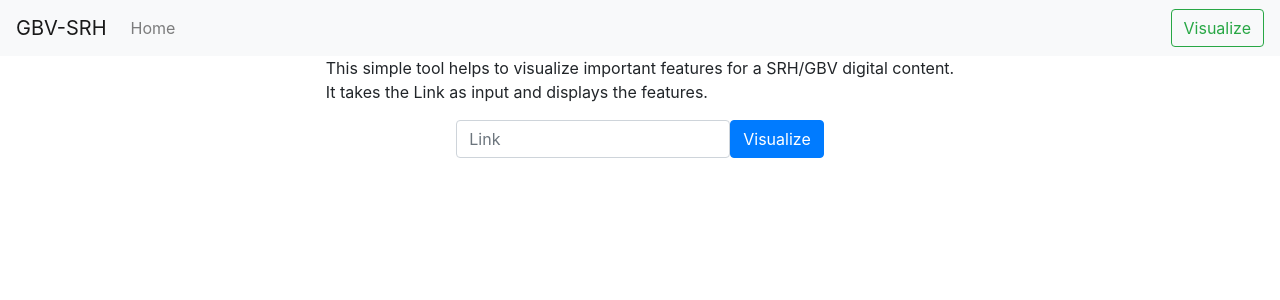
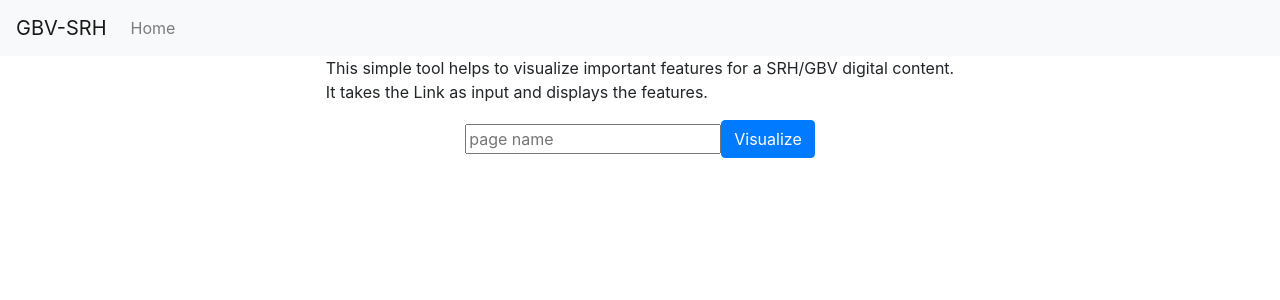
Before and after one commit to yonycherkos/SRH-GBV, a React (Create React App) app: page / in a window 1280 px wide. Shown: the top 300 px of the page. Built offline with nearby package versions, Linux system fonts and the light colour scheme.

Commit message:
barchart to visualize woe and iv of a give fb post

```diff
--- a/src/App.js
+++ b/src/App.js
@@ -1,39 +1,47 @@
-import React, { PureComponent, Fragment } from 'react';
-import './App.css';
-import 'bootstrap/dist/css/bootstrap.min.css';
+import React, { Fragment } from "react";
+import "./App.css";
+import "bootstrap/dist/css/bootstrap.min.css";
 import {
   BarChart,
   Bar,
-  Cell,
   XAxis,
   YAxis,
   CartesianGrid,
   Tooltip,
   Legend,
-} from 'recharts';
+} from "recharts";
 
 import {
   Navbar,
   Nav,
-  NavDropdown,
   Form,
-  FormControl,
-  Button
-} from 'react-bootstrap';
+  Button,
+} from "react-bootstrap";
 
 class App extends React.Component {
   state = {
     clicked: false,
+    pageName: "",
     data: [],
+  };
+
+  static jsfiddleUrl = "https://jsfiddle.net/alidingling/30763kr7/";
+
+  handleChange = (event) => {
+    this.setState({ pageName: event.target.value });
   }
 
-  static jsfiddleUrl = 'https://jsfiddle.net/alidingling/30763kr7/';
-
-  clickHandler() {
-    fetch('/time').then(res => res.json()).then(data => {
-      this.setState({"data": data.data});
-    });
-    this.setState({'clicked': true});
+  handleSubmit = (event) => {
+    event.preventDefault();
+    fetch("/api", {
+      method: "POST",
+      headers: {"Content-Type":"application/json"},
+      body: JSON.stringify({"pageName": this.state.pageName})
+    }).then((response) => response.json())
+      .then((response) => {
+        this.setState({ data: response.data });
+      }).catch((error) => console.log(error));
+    this.setState({ clicked: true });
   }
 
   render() {
@@ -46,61 +54,48 @@ class App extends React.Component {
             <Nav className="mr-auto">
               <Nav.Link
                 href="#home"
-                onClick={() => this.setState({'clicked': false})}
+                onClick={() => this.setState({ clicked: false })}
               >
                 Home
               </Nav.Link>
             </Nav>
-              <Button
-                variant="outline-success"
-                onClick={() => this.clickHandler()}
-                >
-                Visualize
-              </Button>
           </Navbar.Collapse>
         </Navbar>
-        <div className={'description'}>
+        <div className={"description"}>
           <p>
-            This simple tool helps to visualize important features for a SRH/GBV digital content.
-            <br/>
+            This simple tool helps to visualize important features for a SRH/GBV
+            digital content.
+            <br />
             It takes the Link as input and displays the features.
           </p>
         </div>
-          <div className={'description'}>
-          <Form inline>
-            <FormControl type="text" placeholder="Link" onSubmit={() => this.s} />
-            <Button variant="primary">Visualize</Button>
+        <div className={"description"}>
+          <Form inline onSubmit={this.handleSubmit}>
+            <input
+              name="page_name"
+              placeholder="page name"
+              value={this.state.value}
+              onChange={this.handleChange}
+            />
+            <Button type="submit" variant="primary">Visualize</Button>
           </Form>
         </div>
-        {
-          this.state.clicked ?
+        {this.state.clicked ? (
           <div className={"barChart"}>
-          <BarChart
-
-            width={800}
-            height={500}
-            data={this.state.data}
-            margin={{
-              top: 5, right: 30, left: 20, bottom: 5,
-            }}
-          >
+            <BarChart width={730} height={250} data={this.state.data}>
               <CartesianGrid strokeDasharray="3 3" />
-            <XAxis dataKey="name" />
+              <XAxis dataKey="keyword" />
               <YAxis />
               <Tooltip />
               <Legend />
-            <Bar dataKey="value" fill="#0088A9" />
-
+              <Bar dataKey="woe" fill="#8884d8" />
+              <Bar dataKey="iv" fill="#82ca9d" />
             </BarChart>
           </div>
-          :
-          null
-          }
+        ) : null}
       </Fragment>
     );
-
   }
 }
 
-
 export default App;
```
Lines whose indentation alone changed are shown as unchanged.
